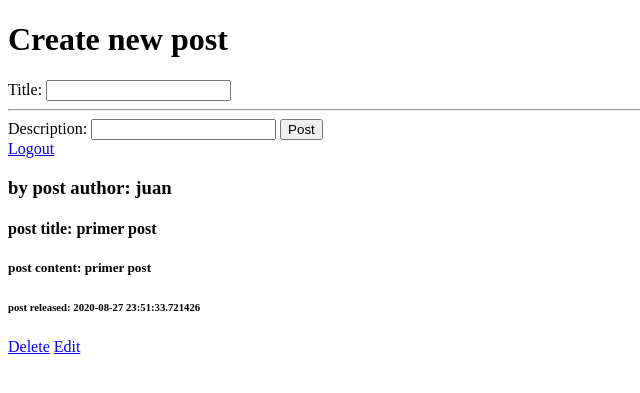
After one commit to juanMelgratti/flaskIMGallery, a Flask app: page /posts in a window 1280 px wide. The commit adds this page. Shown: the top 393 px of the page, without its empty margins (0-640 px from the left). Run offline with Flask 2, Linux system fonts and the light colour scheme; a user stored in the database is signed in; data comes from the database, SQL or seed files in the repository; both versions use the stored data as it was after the commit.

Commit message:
login/logout

```diff
--- a/app.py
+++ b/app.py
@@ -1,21 +1,106 @@
-from flask import Flask, render_template
+from flask import Flask, render_template, request, session, escape, redirect, url_for
+from flask_sqlalchemy import SQLAlchemy
+from datetime import datetime
+from werkzeug.security import generate_password_hash, check_password_hash
+
+import os
 
 app = Flask(__name__)
+app.config['SQLALCHEMY_DATABASE_URI'] = 'sqlite:///post.db'
+db = SQLAlchemy(app)
+app.secret_key = 'dev'
 
-@app.route("/")
-def index():
-    return render_template('index.html')
+class BlogPost(db.Model):
+    id = db.Column(db.Integer, primary_key=True)
+    title = db.Column(db.String(50), nullable=False)
+    content = db.Column(db.Text, nullable=False)
+    author = db.Column(db.String(50), nullable=False, default="N/A")
+    date = db.Column(db.DateTime, nullable=False, default=datetime.utcnow)
+
+    def __repr__(self):
+        return "post created " + str(self.id)
+
+class Image(db.Model):
+    img_id = db.Column(db.Integer, primary_key=True)
+    author = db.Column(db.Integer)
+    image = db.Column(db.LargeBinary, nullable=False)
+
+class Users(db.Model):
+    author_id = db.Column(db.Integer, primary_key=True)
+    username = db.Column(db.String(30), nullable=False)
+    password = db.Column(db.String(80), nullable=False)
 
 
-@app.route("/home")
-#puedo usar la misma función para más de una ruta
-def hello_world():
-    return "hello worlddue"
+@app.route("/", methods=["GET", "POST"])
+@app.route("/login", methods=["GET", "POST"])
+def login():
+    if request.method == "POST":
+        user = Users.query.filter_by(username=request.form["username"]).first()
+        if user and check_password_hash(user.password, request.form["password"]):
+            session["username"] = user.username
+            return redirect('/posts')
 
-@app.route("/variable/<string:name>/<int:id>")
-def variable(name, id):
-    return "hello " + name + str(id)
+        return redirect('/signup')
 
+    return render_template("index.html")
+
+@app.route("/signup", methods=["GET", "POST"])
+def signup():
+    if request.method == "POST":
+        hashed_pw = generate_password_hash(request.form["password"], method="sha256")
+        new_user = Users(username=request.form["username"], password=hashed_pw)
+        db.session.add(new_user)
+        db.session.commit()
+        return redirect('/login')
+
+    return render_template("signup.html")
+
+@app.route("/logout")
+def logout():
+        session.pop("username", None)
+        return redirect("/login")
+
+@app.route("/posts", methods=["GET", "POST"])
+def post():
+    if "username" in session:
+        if request.method == "POST":
+            post_title = request.form["title"]
+            post_content = request.form["content"]
+            user = session["username"]
+            new_post = BlogPost(title=post_title, content=post_content, author=user)
+            db.session.add(new_post)
+            db.session.commit()
+            return redirect('/posts')
+
+        else:
+            user = session["username"]
+            all_posts = BlogPost.query.filter_by(author=user)
+            return render_template("post.html", posts=all_posts)
+            #no lo renderiza mágicamente. Los post abajo están en orden de posteo hecho por un for
+    return "you must login first"
+
+@app.route('/posts/delete/<int:id>')
+def delete(id):
+    post = BlogPost.query.get_or_404(id)
+    db.session.delete(post)
+    db.session.commit()
+    return redirect('/posts')
+
+@app.route('/posts/edit/<int:id>', methods=['GET', 'POST'])
+def edit(id):
+    if request.method == 'POST':
+        post = BlogPost.query.get_or_404(id)
+        post.title = request.form['title']
+        post.content = request.form['content']
+        db.session.commit()
+        return redirect('/posts')
+    else:
+        post = BlogPost.query.get_or_404(id)
+        return render_template('edit.html', post=post)
+
+@app.route('/upload_img', methods=['GET', 'POST'])
+def upload():
+    pass
 
 
 
@@ -36,4 +121,5 @@ def variable(name, id):
 
 
 if __name__ =="__main__":
+    db.create_all()
     app.run(debug=True)
--- /dev/null
+++ b/templates/post.html
@@ -0,0 +1,27 @@
+{%extends 'base.html'%}
+{%block title%}
+Post
+{%endblock%}
+{%block header%}
+<h1>Create new post</h1>
+{%endblock%}
+{%block main%}
+<form action="/posts" method="POST">
+    Title: <input type="text" name="title" id="title">
+    <hr>
+    Description: <input type="text" name="content" id="content">
+    <input type="submit" value="Post">
+</form>
+    <a href="/logout">Logout</a>
+    {%for post in posts%}
+        <h3>by post author: {{post.author}}</h3>
+        <h4>post title: {{post.title}}</h4>
+        <h5>post content: {{post.content}}</h5>
+        <h6>post released: {{post.date}}</h6>
+        <a href="/posts/delete/{{post.id}}">Delete</a>
+        <a href="/posts/edit/{{post.id}}">Edit</a>
+    {% endfor %}
+
+
+
+{%endblock%}
```
Also changed, not shown: templates/edit.html (added, +23 -0 lines), templates/index.html (+6 -2 lines), templates/signup.html (added, +12 -0 lines), README.md, post.db (added).
